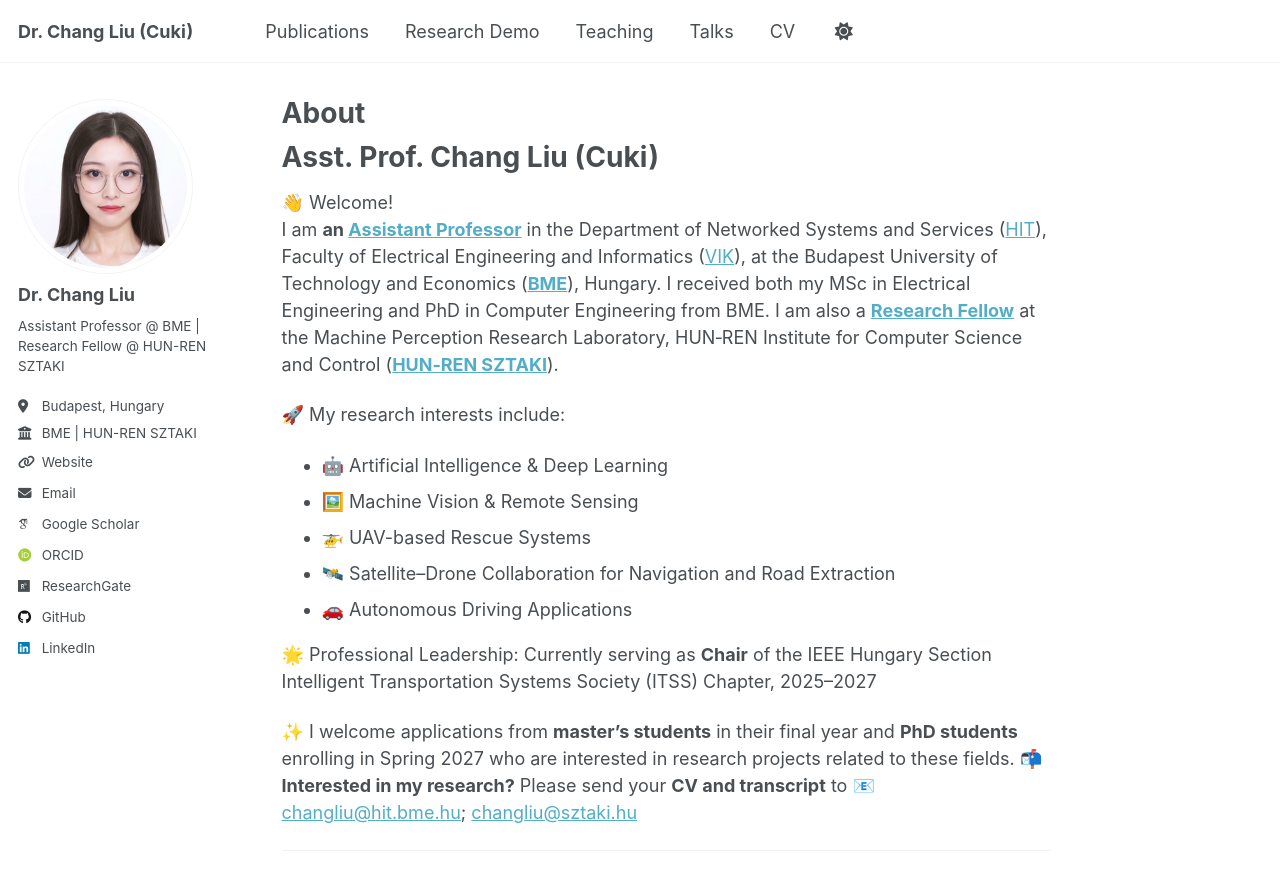
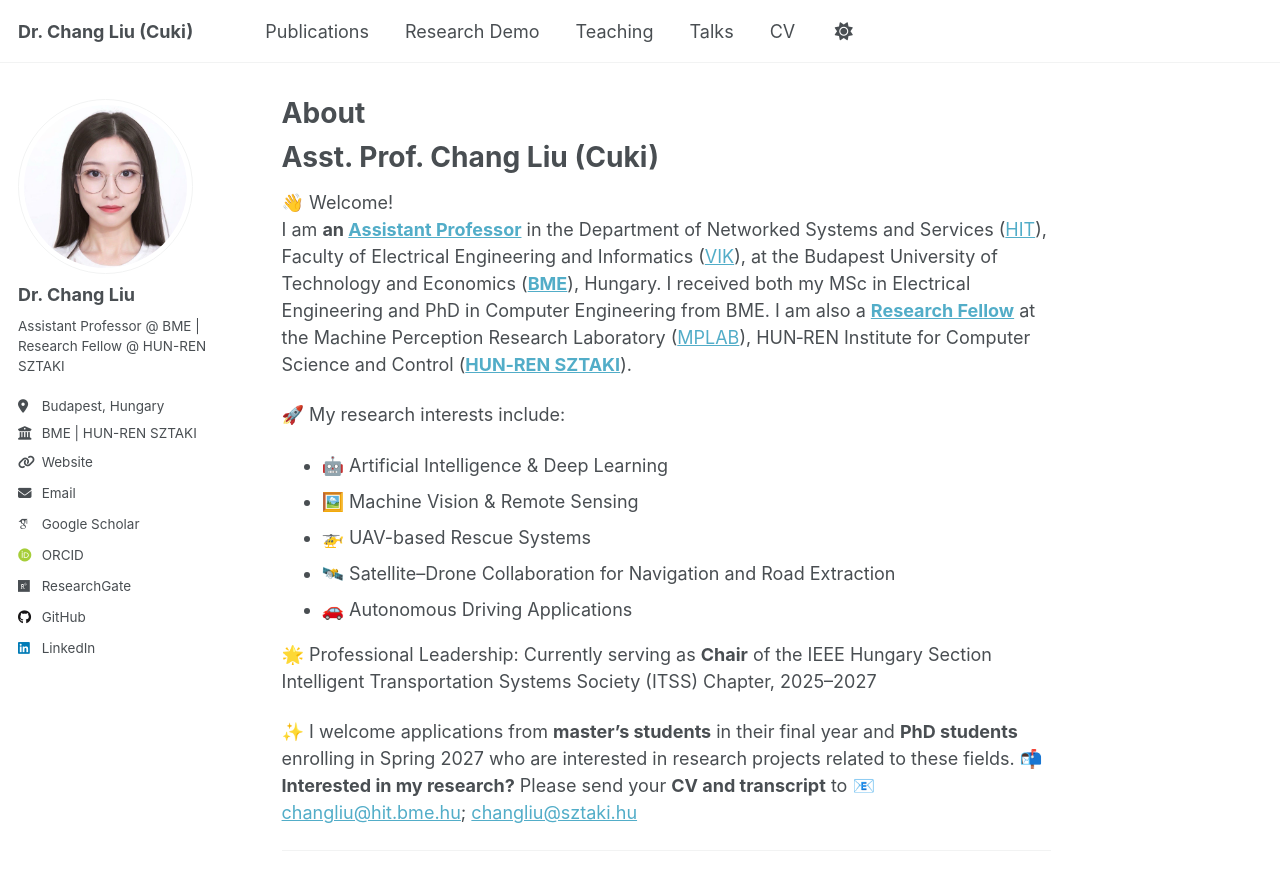
Before and after one commit to ChangLiu-bp/changliu-bp.github.io, a Jekyll site: the page built from _pages/about.md, in a window 1280 px wide and 900 px high. Shown: the top 890 px of the window. Built offline with Jekyll 4.4.1, drawn with Linux system fonts in a browser that asks for light colours; some web fonts are replaced; a script that is not in the unit is left out.

Commit message:
Update about.md

```diff
--- a/_pages/about.md
+++ b/_pages/about.md
@@ -10,7 +10,7 @@ redirect_from:
 # Asst. Prof. Chang Liu (Cuki)
 
 👋 Welcome!
-I am **an [Assistant Professor](https://medianets.hu/staff/chang-liu/)** in the Department of Networked Systems and Services ([HIT](https://www.hit.bme.hu/staff)), Faculty of Electrical Engineering and Informatics ([VIK](https://www.vik.bme.hu/en/)), at the Budapest University of Technology and Economics (**[BME](https://www.bme.hu/en)**), Hungary. I received both my MSc in Electrical Engineering and PhD in Computer Engineering from BME. I am also a **[Research Fellow](https://sztaki.hun-ren.hu/en/organisation/departments/mplab/chang-liu)** at the Machine Perception Research Laboratory, HUN‑REN Institute for Computer Science and Control (**[HUN‑REN SZTAKI](https://www.sztaki.hu/)**).
+I am **an [Assistant Professor](https://medianets.hu/staff/chang-liu/)** in the Department of Networked Systems and Services ([HIT](https://www.hit.bme.hu/staff)), Faculty of Electrical Engineering and Informatics ([VIK](https://www.vik.bme.hu/en/)), at the Budapest University of Technology and Economics (**[BME](https://www.bme.hu/en)**), Hungary. I received both my MSc in Electrical Engineering and PhD in Computer Engineering from BME. I am also a **[Research Fellow](https://sztaki.hun-ren.hu/en/organisation/departments/mplab/chang-liu)** at the Machine Perception Research Laboratory ([MPLAB](https://sztaki.hun-ren.hu/en/organisation/departments/mplab)), HUN‑REN Institute for Computer Science and Control (**[HUN‑REN SZTAKI](https://www.sztaki.hu/)**).
 
 
 
```
